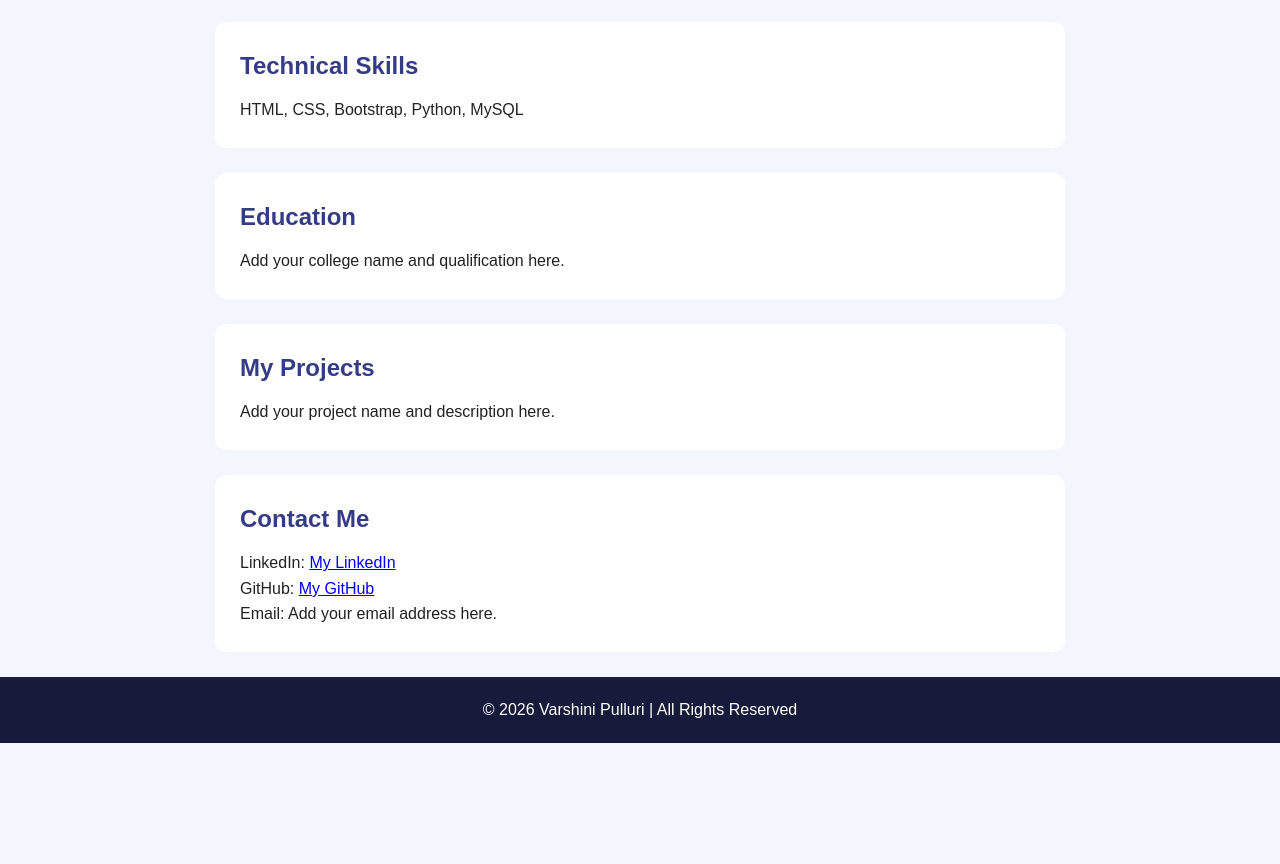
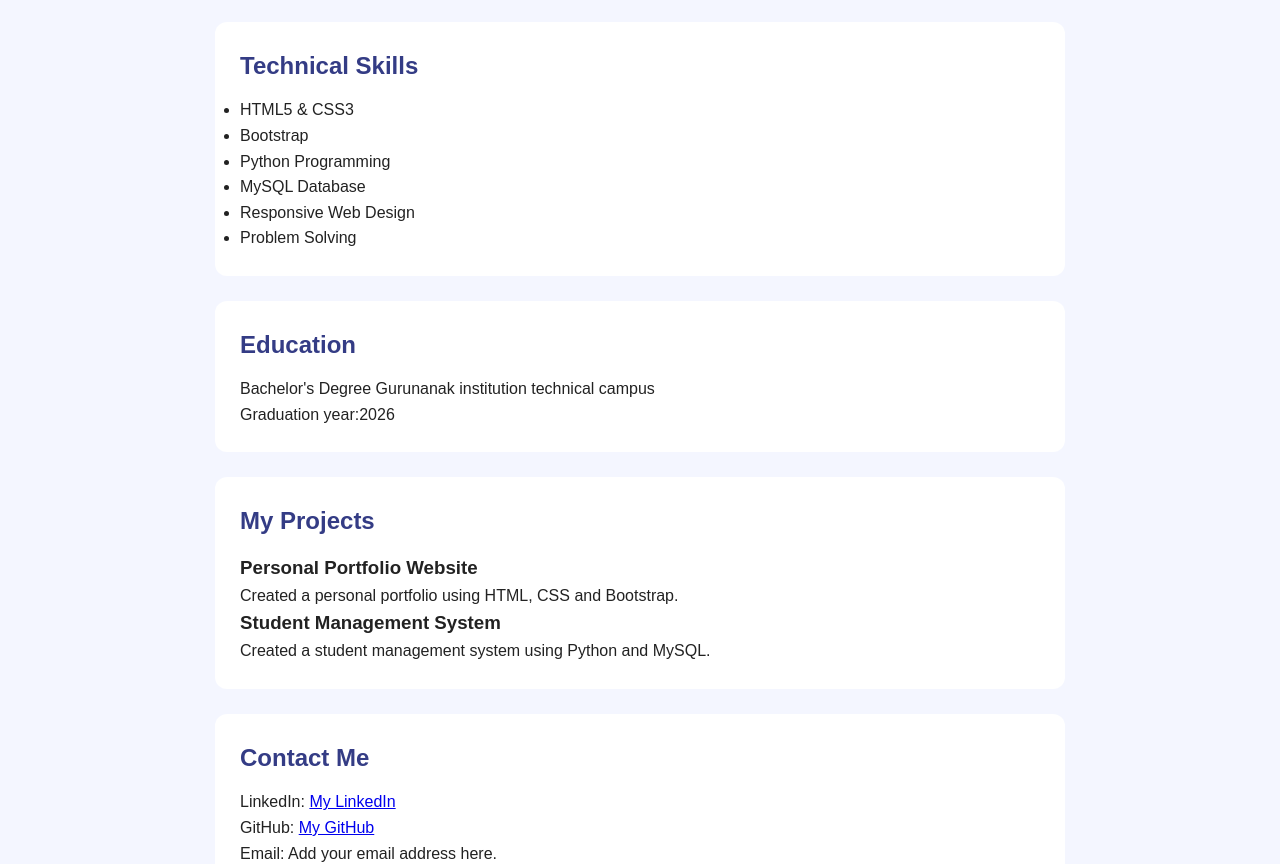
Before and after one commit to 6301859267/Varshini-pulluri.github.io, a plain HTML site: page index.html in a window 1280 px wide. Shown: the part 639-1503 px from the top of the page. Before the commit the page ends 1382 px from the top, so only its background shows below. Drawn offline with Linux system fonts and the light colour scheme.

Commit message:
Update index.html

```diff
--- a/index.html
+++ b/index.html
@@ -109,17 +109,28 @@
 
 <section id="skills">
     <h2>Technical Skills</h2>
-    <p>HTML, CSS, Bootstrap, Python, MySQL</p>
+<ul>
+  <li>HTML5 & CSS3</li>
+  <li>Bootstrap</li>
+  <li>Python Programming</li>
+  <li>MySQL Database</li>
+  <li>Responsive Web Design</li>
+  <li>Problem Solving</li>
+</ul>
 </section>
 
 <section id="education">
     <h2>Education</h2>
-    <p>Add your college name and qualification here.</p>
+    <p>Bachelor's Degree Gurunanak institution technical campus</p>
+    <p>Graduation year:2026</p>
 </section>
 
 <section id="projects">
     <h2>My Projects</h2>
-    <p>Add your project name and description here.</p>
+    <h3>Personal Portfolio Website</h3>
+    <p>Created a personal portfolio using HTML, CSS and Bootstrap.</p>
+    <h3>Student Management System</h3>
+    <p>Created a student management system using Python and MySQL.</p>
 </section>
 
 <section id="contact">
```
